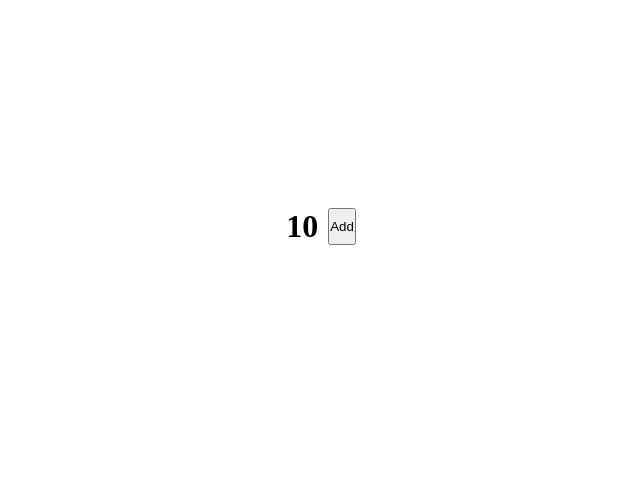
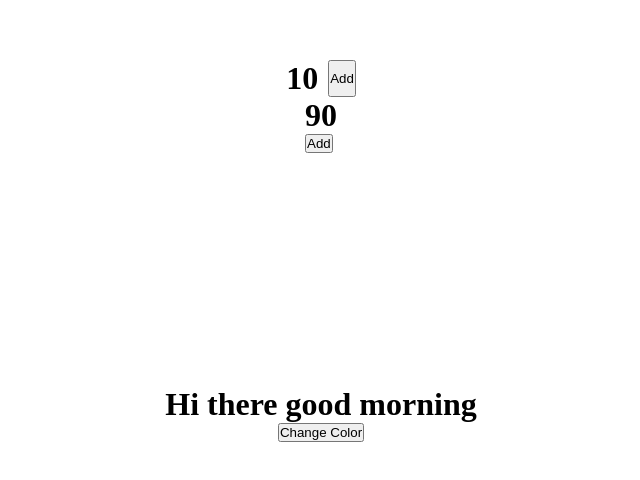
Before and after one commit to Mahtab-217/ReactProject, a React (Vite) app: page / in a window 1280 px wide. Shown: the part 174-654 px from the top of the page, without its empty margins (319-959 px from the left). Built offline with nearby package versions, Linux system fonts and the light colour scheme.

Commit message:
new style and component

```diff
--- a/src/App.jsx
+++ b/src/App.jsx
@@ -1,7 +1,12 @@
-import { useState } from "react"
+import {  useRef, useState } from "react"
+import Hook from "./Hook";
 
 export default function App(){
   const [value, setValue]=useState(10);
+  const qimat = useRef(90);
+  function increase(){
+    qimat.current++;
+  }
   function hadleClick(){
     setValue(value+1);
   }
@@ -10,10 +15,11 @@ export default function App(){
     <div style={
       {
         width: "100%",
-        height: "100vh",
+        height: "70vh",
         display: "flex",
         justifyContent: "center",
         alignItems: "center",
+        flexDirection: "column"
       }
     }>
       <div style={
@@ -30,7 +36,16 @@ export default function App(){
         }
       }>Add</button>
       </div>
+      <div>
+        <h1>{qimat.current}</h1>
+        <button onClick={increase}>Add</button>
+      </div>
+
+
+
     </div>
+
+   <Hook/>
     </>
   )
 }
--- /dev/null
+++ b/src/Hook.jsx
@@ -0,0 +1,23 @@
+import { useReducer } from "react"
+
+export default function Hook(){
+    const h1=useReducer(null);
+    function change(){
+        h1.current.style.cssText="background-color:red; color:white; font-size:32px";
+    }
+    return(
+        <div style={
+            {
+                width: "100%",
+                height: "fit",
+                display:"flex",
+                justifyContent:"center",
+                alignItems:"center",
+                flexDirection:"column"
+            }
+        }>
+            <h1 ref={h1}>Hi there good morning</h1>
+            <button onClick={change}>Change Color</button>
+        </div>
+    )
+}
```
